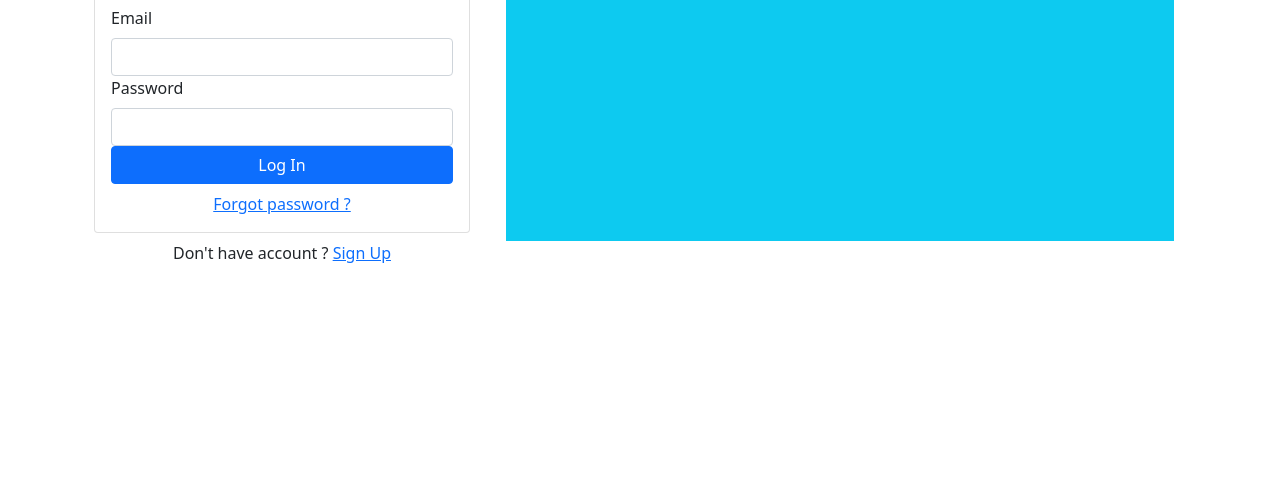
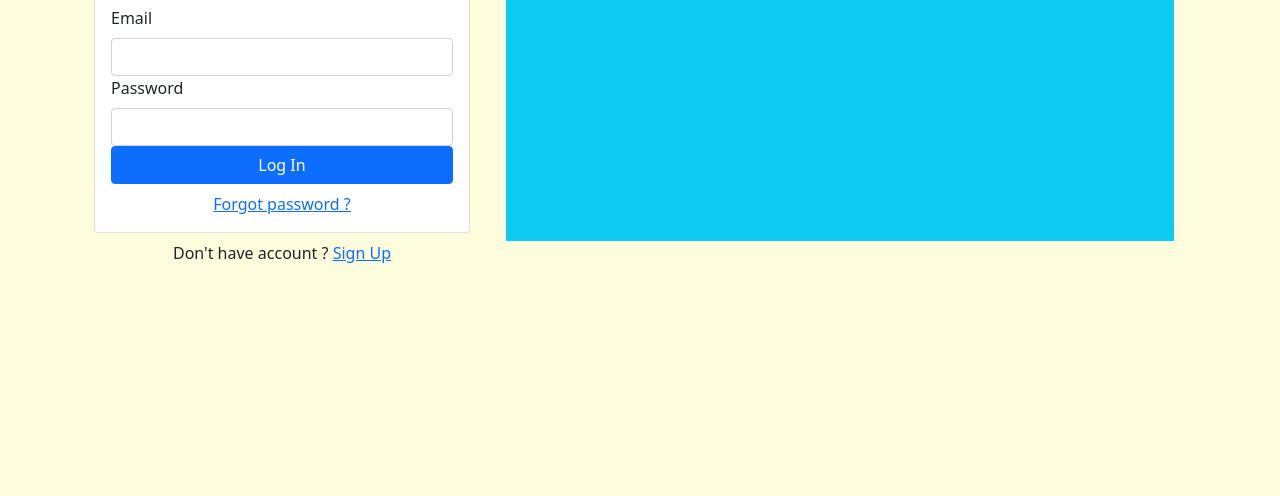
Before and after one commit to YahavSofer/Attendor-App, a React app: page my-app/public/index.html in a window 1280 px wide. Shown: the part 304-800 px from the top of the page. Built offline with nearby package versions, Linux system fonts and the light colour scheme; some packages are replaced by stand-ins of ours; no server answers.

Commit message:
styling loding page

```diff
--- a/my-app/public/index.html
+++ b/my-app/public/index.html
@@ -6,7 +6,7 @@
     <meta name="theme-color" content="#000000" />
     <title>Attendor</title>
   </head>
-  <body>
-    <div id="root"></div>
+  <body style="background-color: #fdfcdc">
+        <div id="root"></div>
   </body>
 </html>
```
